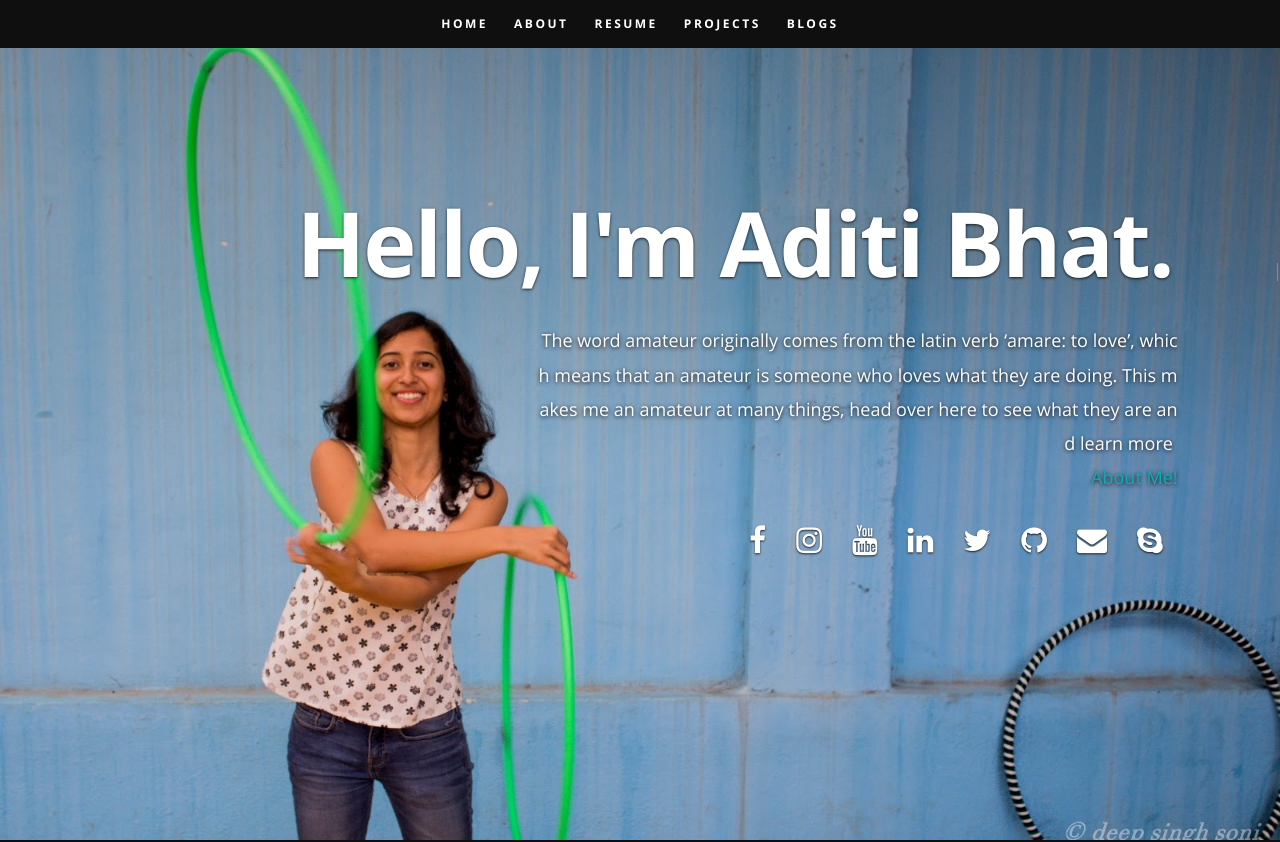
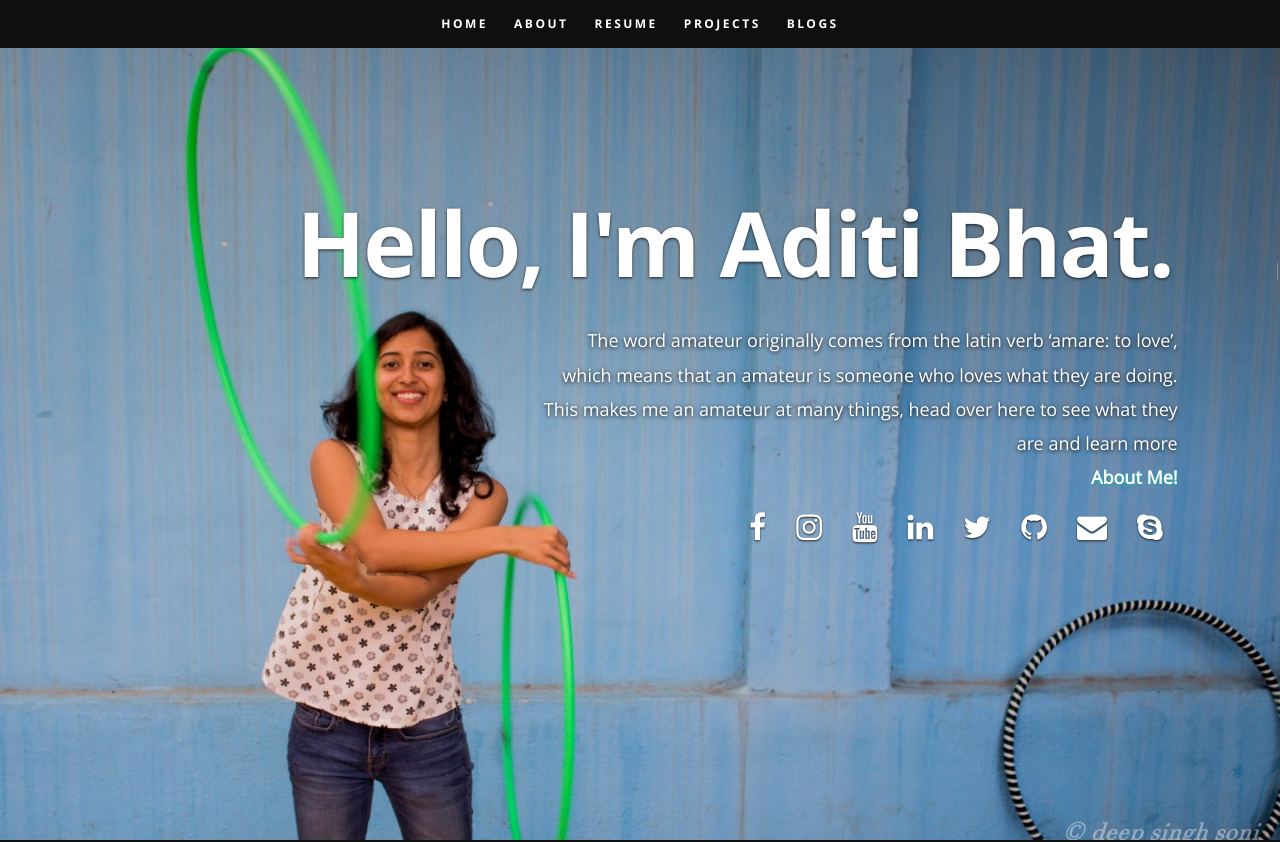
Before and after one commit to itsadtbot/my-website, a React (Create React App) app: page / in a window 1280 px wide. Shown: the top 842 px of the page. Built offline with nearby package versions, Linux system fonts and the light colour scheme.

Commit message:
Fixed issue with Fade on home page

```diff
--- a/public/css/layout.css
+++ b/public/css/layout.css
@@ -98,14 +98,19 @@ header {
     /* margin: 0 0 18px 25vw !important; */
     margin: 1% 8% 18px auto;
     width: 50%;
+    text-align: right;
     text-shadow: 0px 1px 4px rgba(0, 0, 0, .9);
-    display: inline-block;
+    /* display: inline-block; */
+
 }
 
 .banner-text h3 a {
-    color: #11ABB0;
-
-}
+    color:#FFFFFF;
+    font-weight: bolder;
+    text-shadow: 0px 1px 3px #11ABB0;
+
+}
+
 
 .banner-text hr {
     width: 60%;
--- a/src/components/home/home.js
+++ b/src/components/home/home.js
@@ -17,7 +17,6 @@ export default class Home extends Component {
                         <Typist show="false">
                             <h1 className="responsive-headline">Hello, I'm Aditi Bhat.</h1>
                             <br />
-
                         </Typist>
 
                         {/* <h2 className="responsive-headline">
@@ -25,8 +24,9 @@ export default class Home extends Component {
                             </Fade>
                         </h2> */}
 
-                        <h3 className="responsive-headline">
-                            <Fade cascade delay={2000}>The word amateur originally comes from the latin verb ‘amare: to love’, which means that an amateur is someone who loves what they are doing. This makes me an amateur at many things, head over here to see what they are and learn more <Link to="/about">About Me!</Link>
+                        <h3>
+                            <Fade delay={2000}>
+                                The word amateur originally comes from the latin verb ‘amare: to love’, which means that an amateur is someone who loves what they are doing. This makes me an amateur at many things, head over here to see what they are and learn more <Link to="/about">About Me!</Link>
                             </Fade>
                         </h3>
 
```
